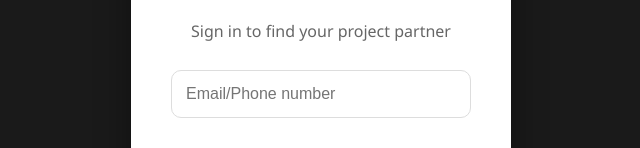
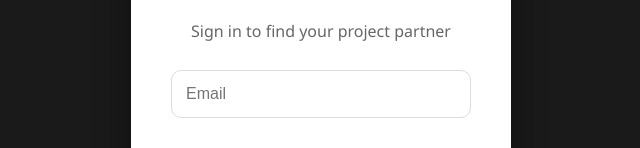
Before and after one commit to luiscarlosgarcia1/social-app, a React (Vite) app in the folder app/: page / in a window 1280 px wide. Shown: the part 245-393 px from the top of the page, without its empty margins (319-959 px from the left). Built offline with nearby package versions, Linux system fonts and the light colour scheme.

Commit message:
changed login field

```diff
--- a/app/src/pages/Login.jsx
+++ b/app/src/pages/Login.jsx
@@ -1,6 +1,6 @@
-//just using text we should add something in the backend
+// Login stays email-only so the UI matches the backend contract.
 
-//to check if its a phone num,email
+// This form submits the existing email + password payload to /login.
 import { Link } from 'react-router-dom'
 import HandleSubmit from './Loginauth'
 function Login (){
@@ -15,7 +15,7 @@ function Login (){
                         <input
                         type = "text"
                         name="email"
-                        placeholder="Email/Phone number"
+                        placeholder="Email"
                         required
                         />
                     </div>
```
